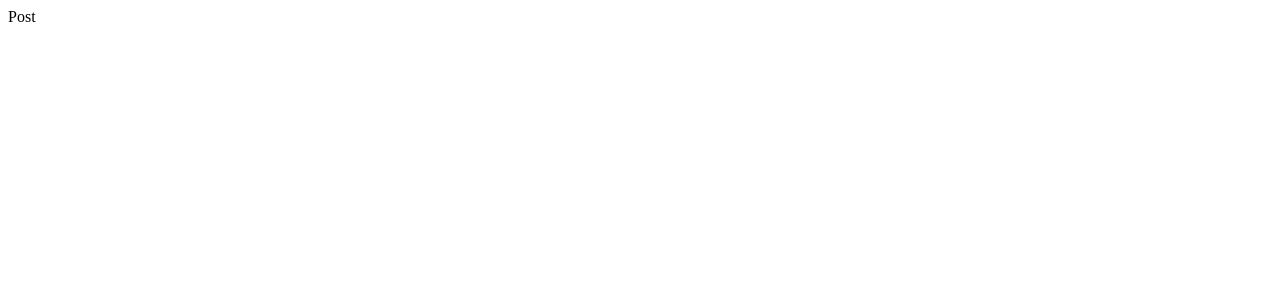
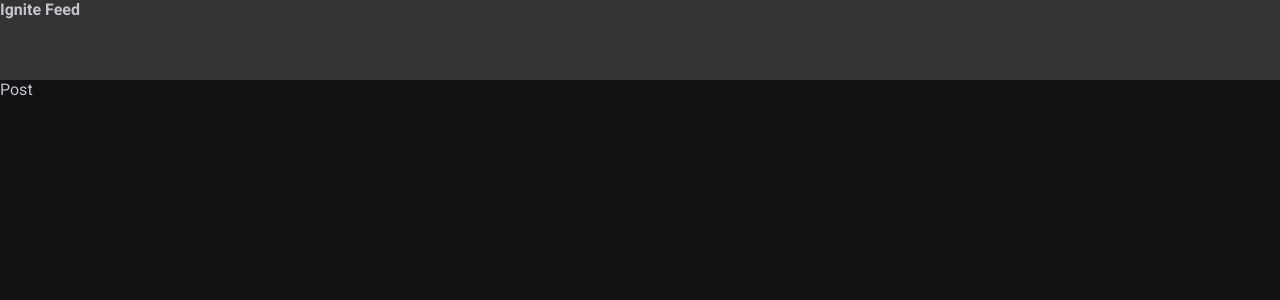
Before and after one commit to K4ME/01-fundamentos-reactjs, a React (Vite) app: page / in a window 1280 px wide. Shown: the top 300 px of the page. Built offline with nearby package versions, Linux system fonts and the light colour scheme.

Commit message:
CSS global and CSS modules

```diff
--- a/index.html
+++ b/index.html
@@ -2,8 +2,17 @@
 <html lang="en">
   <head>
     <meta charset="UTF-8" />
+    <link rel="preconnect" href="https://fonts.googleapis.com" />
+    <link rel="preconnect" href="https://fonts.gstatic.com" crossorigin />
+
     <link rel="icon" type="image/svg+xml" href="/src/favicon.svg" />
     <meta name="viewport" content="width=device-width, initial-scale=1.0" />
+
+    <link
+      href="https://fonts.googleapis.com/css2?family=Roboto:wght@400;700&display=swap"
+      rel="stylesheet"
+    />
+
     <title>Vite App</title>
   </head>
   <body>
--- a/src/App.jsx
+++ b/src/App.jsx
@@ -1,7 +1,13 @@
+import { Header } from "./components/Header"
 import {Post} from "./Post"
+
+import './global.css'
 
 export function App() {
 return (
+  <>
+    <Header />
     <Post />
+  </>
   )
 }
--- /dev/null
+++ b/src/components/Header.jsx
@@ -0,0 +1,9 @@
+import styles from './Header.module.css'
+
+export function Header(){
+  return(
+    <header className={styles.header}>
+      <strong>Ignite Feed</strong>
+    </header>
+  );
+}
--- /dev/null
+++ b/src/components/Header.module.css
@@ -0,0 +1,4 @@
+.header {
+  background: #333;
+  height: 80px;
+}
--- /dev/null
+++ b/src/global.css
@@ -0,0 +1,33 @@
+:root {
+  --white: #fff;
+  --gray-100: #e1e1e6;
+  --gray-300: #c4c4cc;
+  --gray-400: #8d8d99;
+  --gray-600: #323238;
+  --gray-700: #29292e;
+  --gray-800: #202024;
+  --gray-900: #121214;
+
+  --green-500: #00875f;
+}
+
+* {
+  margin: 0;
+  padding: 0;
+  box-sizing: border-box;
+}
+
+body {
+  background: var(--gray-900);
+  color: var(--gray-300);
+  -webkit-font-smoothing: antialiased;
+}
+
+body,
+input,
+textarea,
+button {
+  font-family: 'roboto', sans-serif;
+  font-weight: 400;
+  font-size: 1rem;
+}
```
